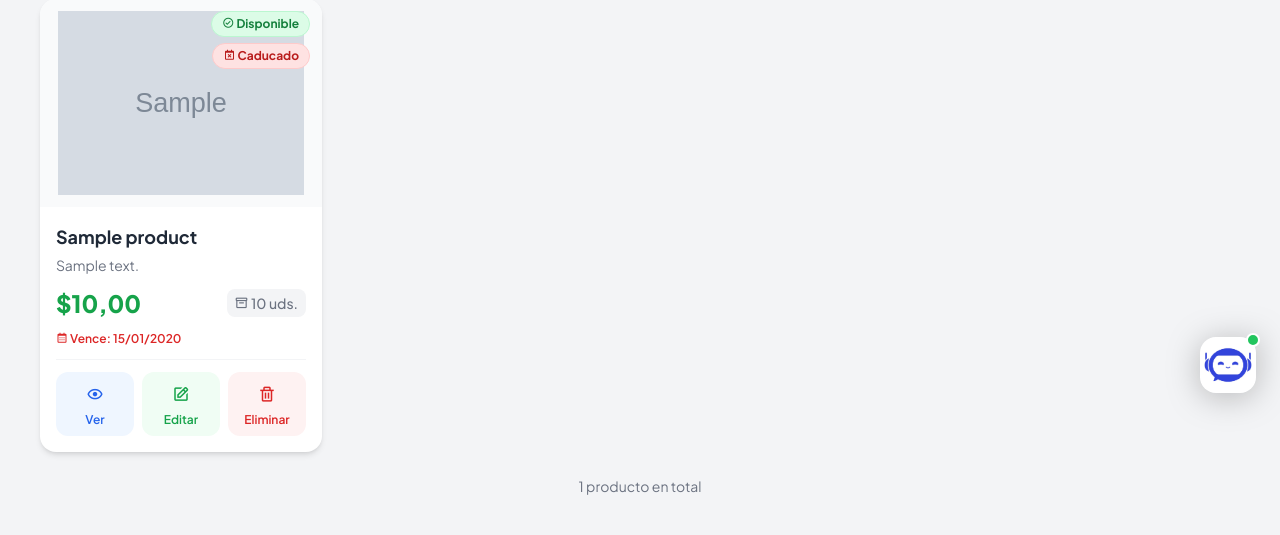
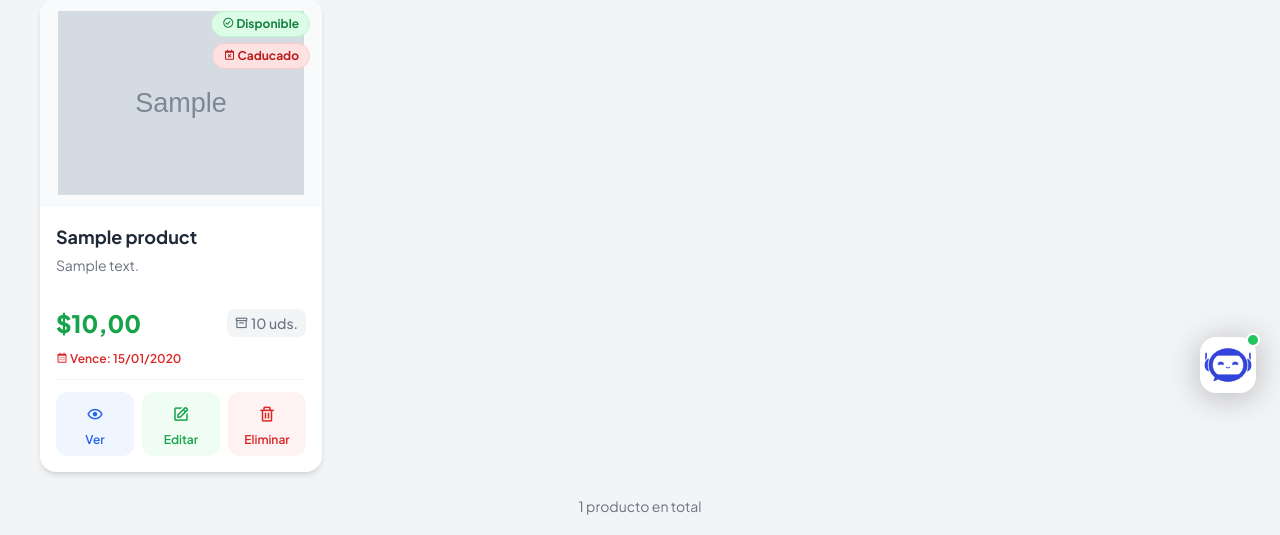
Before and after one commit to Kadir011/Sistema-de-Ventas-Supermercado, a Django app: page /admin/productos/ in a window 1280 px wide. Shown: the part 383-918 px from the top of the page. Run offline with Django 5.2, Linux system fonts and the light colour scheme; a user stored in the database is signed in; tables that the repository leaves empty hold one stand-in row (values such as "Sample post"); grey boxes marked "Sample" are stand-in pictures; some libraries are stand-ins or nearby versions.

Commit message:
Enhance product description display: add minimum height to description paragraphs for consistent layout across product cards.

```diff
--- a/templates/super/products/product_list.html
+++ b/templates/super/products/product_list.html
@@ -113,7 +113,7 @@
                 <!-- Info -->
                 <div class="p-4 flex flex-col flex-1">
                     <h2 class="text-lg font-bold text-gray-800 truncate mb-1">{{ product.name }}</h2>
-                    <p class="text-gray-500 text-sm line-clamp-2 mb-3">{{ product.description|truncatewords:12 }}</p>
+                    <p class="text-gray-500 text-sm line-clamp-2 mb-3 min-h-[2.5rem]">{{ product.description|truncatewords:12 }}</p>
 
                     <div class="flex justify-between items-center mb-3">
                         <span class="text-2xl font-extrabold text-green-600">${{ product.price|floatformat:2 }}</span>
--- a/templates/super/shop/shop.html
+++ b/templates/super/shop/shop.html
@@ -77,7 +77,7 @@
 
                 <div class="p-4 flex flex-col flex-1">
                     <h3 class="text-lg font-bold text-gray-800 mb-2 truncate">{{ p.name }}</h3>
-                    <p class="text-gray-600 text-sm mb-3 line-clamp-2">{{ p.description|truncatewords:10 }}</p>
+                    <p class="text-gray-600 text-sm mb-3 line-clamp-2 min-h-[2.5rem]">{{ p.description|truncatewords:10 }}</p>
 
                     <div class="flex justify-between items-center mb-3">
                         <span class="text-2xl font-bold text-green-600">${{ p.price|floatformat:2 }}</span>
```
